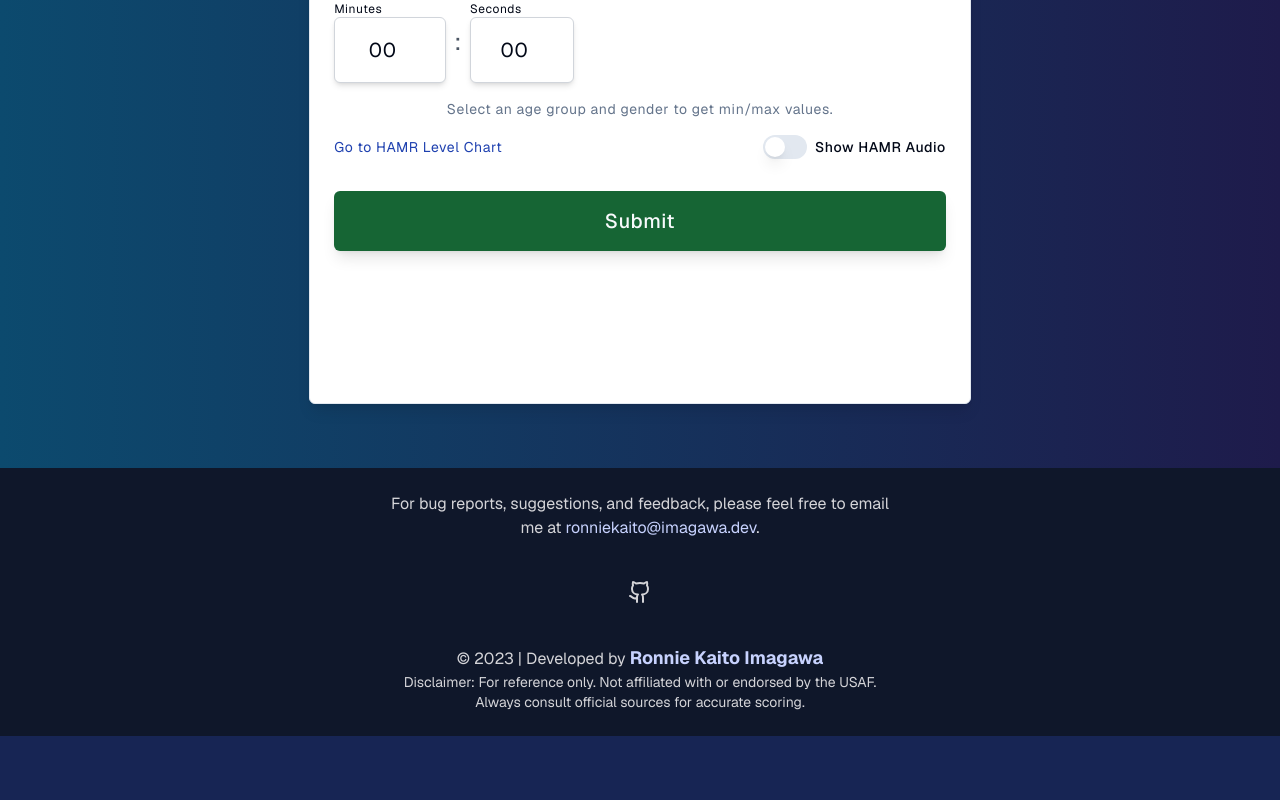
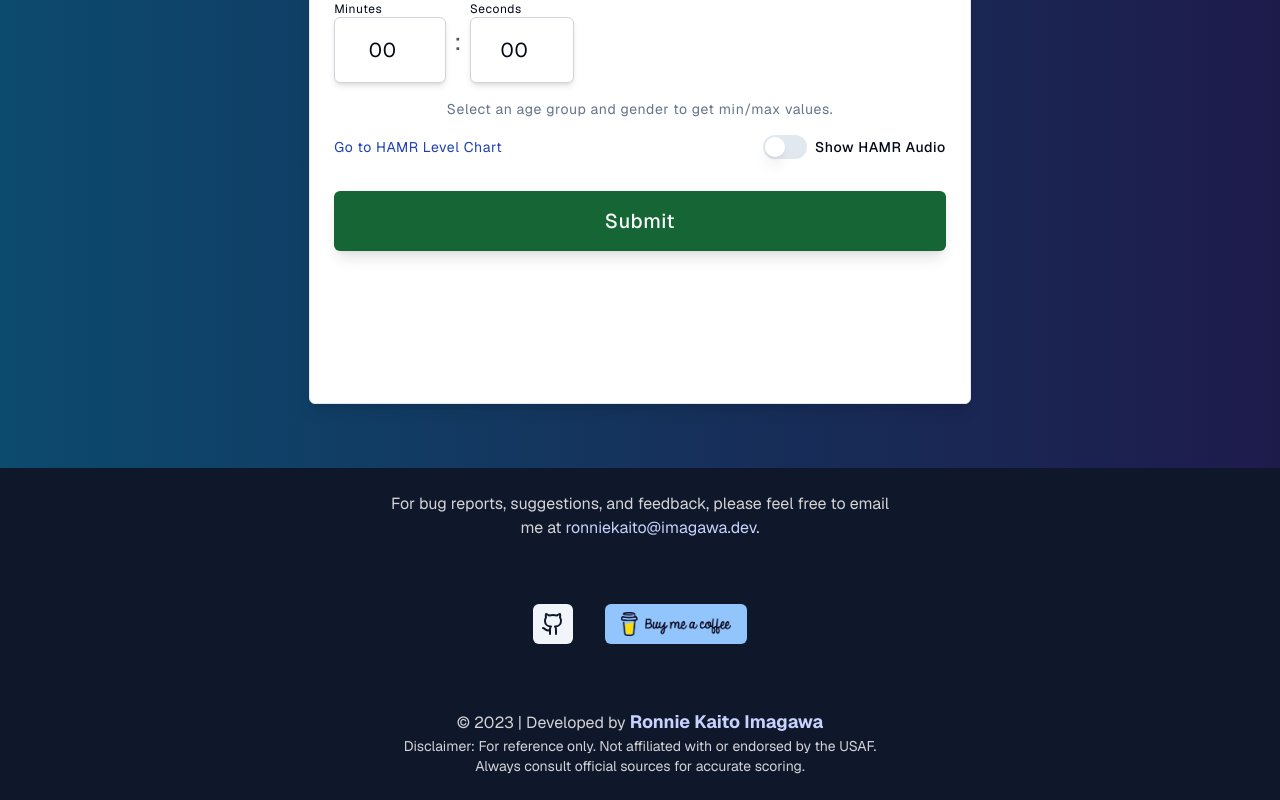
Before and after one commit to ronnieima/usaf-pt-calculator, a Next.js app: page / in a window 1280 px wide. Shown: the part 2124-2924 px from the top of the page. Before the commit the page ends 2860 px from the top, so only its background shows below. Built offline with nearby package versions, Linux system fonts and the light colour scheme; what next-cloudinary would draw is missing.

Commit message:
add buymeacoffee button

```diff
--- a/src/components/Footer.tsx
+++ b/src/components/Footer.tsx
@@ -1,11 +1,12 @@
 import Link from 'next/link';
 import { Button } from './ui/button';
 import { Github } from 'lucide-react';
+import Image from 'next/image';
 
 const Footer = () => {
   return (
     <footer className="grid-col-3 grid bg-slate-900 p-6 text-zinc-300">
-      <section className="col-start-2 flex max-w-lg flex-col items-center justify-center gap-8">
+      <section className="col-start-2 flex max-w-lg flex-col items-center justify-center gap-16">
         <p className="text-center">
           For bug reports, suggestions, and feedback, please feel free to email
           me at{' '}
@@ -18,10 +19,10 @@ const Footer = () => {
           </Link>
           .
         </p>
-        <div>
+        <div className='flex items-center gap-8'>
           <Button
             asChild
-            variant={'ghost'}
+            variant={'secondary'}
             title="Visit the GitHub repo"
             size={'icon'}
           >
@@ -31,6 +32,12 @@ const Footer = () => {
             >
               <Github />
             </Link>
+          </Button>
+          <Button asChild className='bg-blue-300 hover:bg-blue-300/50'>
+
+          <Link href={"https://www.buymeacoffee.com/imagawa"} target='_blank' data-umami-event="buymeacoffee">
+            <Image width={0} height={0} sizes='100vw' className='w-auto h-full' src={"/bmc-full-logo-no-background.png"} alt='Buy me a coffee'/>
+          </Link>
           </Button>
         </div>
         <div>
```
Also changed, not shown: public/bmc-full-logo-no-background.png (added).
